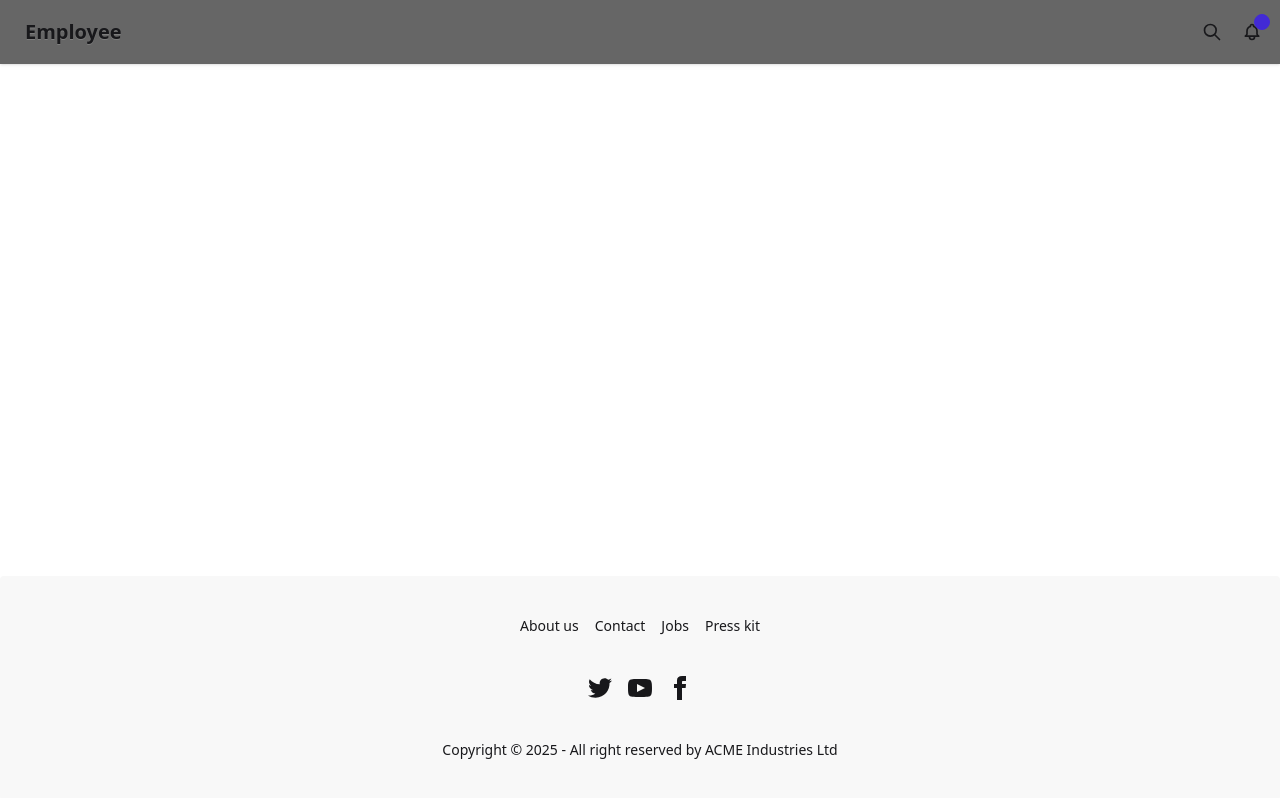
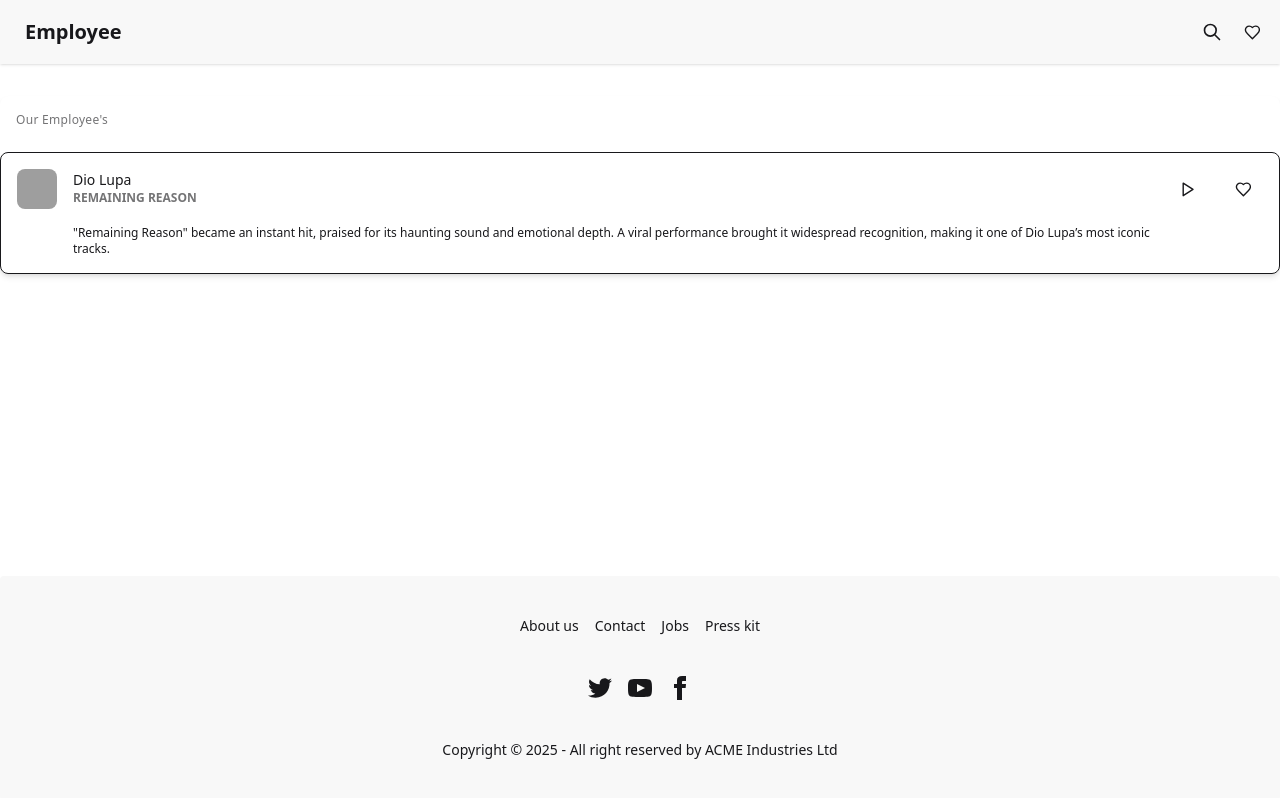
Before and after one commit to lezyCoder/Employee_Management_UsingRTK, a React (Vite) app: page / in a window 1280 px wide. Built offline with nearby package versions, Linux system fonts and the light colour scheme; grey boxes are pictures that could not be loaded.

Commit message:
List component renamed and other component updated.

```diff
--- a/src/App.jsx
+++ b/src/App.jsx
@@ -1,3 +1,4 @@
+import EmployeeList from "./components/employee/employeeList";
 import Footer from "./components/Footer";
 // import Layout from "./components/layout/Layout";
 import Navbar from "./components/Navbar";
@@ -7,7 +8,9 @@ const App = () => {
 
     <div className="min-h-screen w-full flex flex-col">
       <Navbar />
-      <div className="flex-1"></div>
+      <div className="flex-1">
+        <EmployeeList />
+      </div>
       <Footer />
     </div>
   );
--- a/src/components/List.jsx
+++ /dev/null
@@ -1,7 +0,0 @@
-import React from "react";
-
-const List = () => {
-  return <div>List element</div>;
-};
-
-export default List;
--- a/src/components/Navbar.jsx
+++ b/src/components/Navbar.jsx
@@ -2,7 +2,7 @@ import Layout from "./layout/Layout";
 
 const Navbar = () => {
   return (
-    <div className="bg-base-200">
+    <div className="bg-base-200 sticky top-0 z-10">
       <Layout>
         <div className="navbar shadow-sm">
           <div className="navbar-start">
@@ -26,23 +26,7 @@ const Navbar = () => {
               </svg>
             </button>
             <button className="btn btn-ghost btn-circle">
-              <div className="indicator">
-                <svg
-                  xmlns="http://www.w3.org/2000/svg"
-                  className="h-5 w-5"
-                  fill="none"
-                  viewBox="0 0 24 24"
-                  stroke="currentColor">
-                  {" "}
-                  <path
-                    strokeLinecap="round"
-                    strokeLinejoin="round"
-                    strokeWidth="2"
-                    d="M15 17h5l-1.405-1.405A2.032 2.032 0 0118 14.158V11a6.002 6.002 0 00-4-5.659V5a2 2 0 10-4 0v.341C7.67 6.165 6 8.388 6 11v3.159c0 .538-.214 1.055-.595 1.436L4 17h5m6 0v1a3 3 0 11-6 0v-1m6 0H9"
-                  />{" "}
-                </svg>
-                <span className="badge badge-xs badge-primary indicator-item"></span>
-              </div>
+              <svg className="size-[1.2em]" xmlns="http://www.w3.org/2000/svg" viewBox="0 0 24 24"><g strokeLinejoin="round" strokeLinecap="round" strokeWidth="2" fill="none" stroke="currentColor"><path d="M19 14c1.49-1.46 3-3.21 3-5.5A5.5 5.5 0 0 0 16.5 3c-1.76 0-3 .5-4.5 2-1.5-1.5-2.74-2-4.5-2A5.5 5.5 0 0 0 2 8.5c0 2.3 1.5 4.05 3 5.5l7 7Z"></path></g></svg>
             </button>
           </div>
         </div>
--- /dev/null
+++ b/src/components/employee/EmployeeList.jsx
@@ -0,0 +1,38 @@
+import Layout from "../layout/Layout"
+
+const EmployeeList = () => {
+  return (
+    <Layout>
+      <div className="mt-8">
+        <ul className="list bg-base-100 rounded-box shadow-md ">
+          <li className="p-4 pb-2 text-xs opacity-60 tracking-wide">Our Employee's</li>
+          <EmployeeCard />
+
+        </ul>
+      </div>
+    </Layout>
+  )
+}
+
+const EmployeeCard = () => {
+  return (
+    <li className="list-row  border mt-4">
+      <div><img className="size-10 rounded-box" src="https://img.daisyui.com/images/profile/demo/1@94.webp" /></div>
+      <div>
+        <div>Dio Lupa</div>
+        <div className="text-xs uppercase font-semibold opacity-60">Remaining Reason</div>
+      </div>
+      <p className="list-col-wrap text-xs">
+        "Remaining Reason" became an instant hit, praised for its haunting sound and emotional depth. A viral performance brought it widespread recognition, making it one of Dio Lupa’s most iconic tracks.
+      </p>
+      <button className="btn btn-square btn-ghost">
+        <svg className="size-[1.2em]" xmlns="http://www.w3.org/2000/svg" viewBox="0 0 24 24"><g strokeLinejoin="round" strokeLinecap="round" strokeWidth="2" fill="none" stroke="currentColor"><path d="M6 3L20 12 6 21 6 3z"></path></g></svg>
+      </button>
+      <button className="btn btn-square btn-ghost">
+        <svg className="size-[1.2em]" xmlns="http://www.w3.org/2000/svg" viewBox="0 0 24 24"><g strokeLinejoin="round" strokeLinecap="round" strokeWidth="2" fill="none" stroke="currentColor"><path d="M19 14c1.49-1.46 3-3.21 3-5.5A5.5 5.5 0 0 0 16.5 3c-1.76 0-3 .5-4.5 2-1.5-1.5-2.74-2-4.5-2A5.5 5.5 0 0 0 2 8.5c0 2.3 1.5 4.05 3 5.5l7 7Z"></path></g></svg>
+      </button>
+    </li>
+  )
+}
+
+export default EmployeeList
--- a/src/index.css
+++ b/src/index.css
@@ -1,6 +1,2 @@
 @import "tailwindcss";
 @plugin "daisyui";
-
-.navbar{
-    background: #666666;
-}
```
